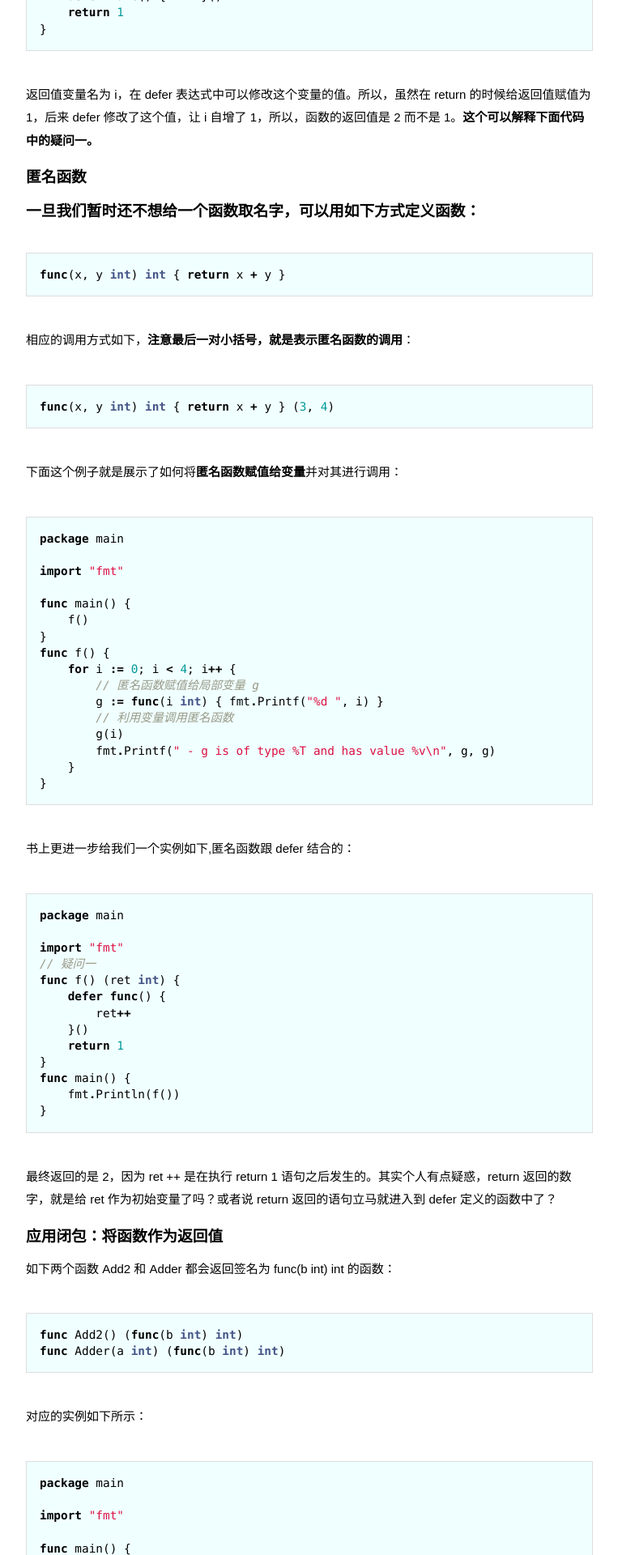
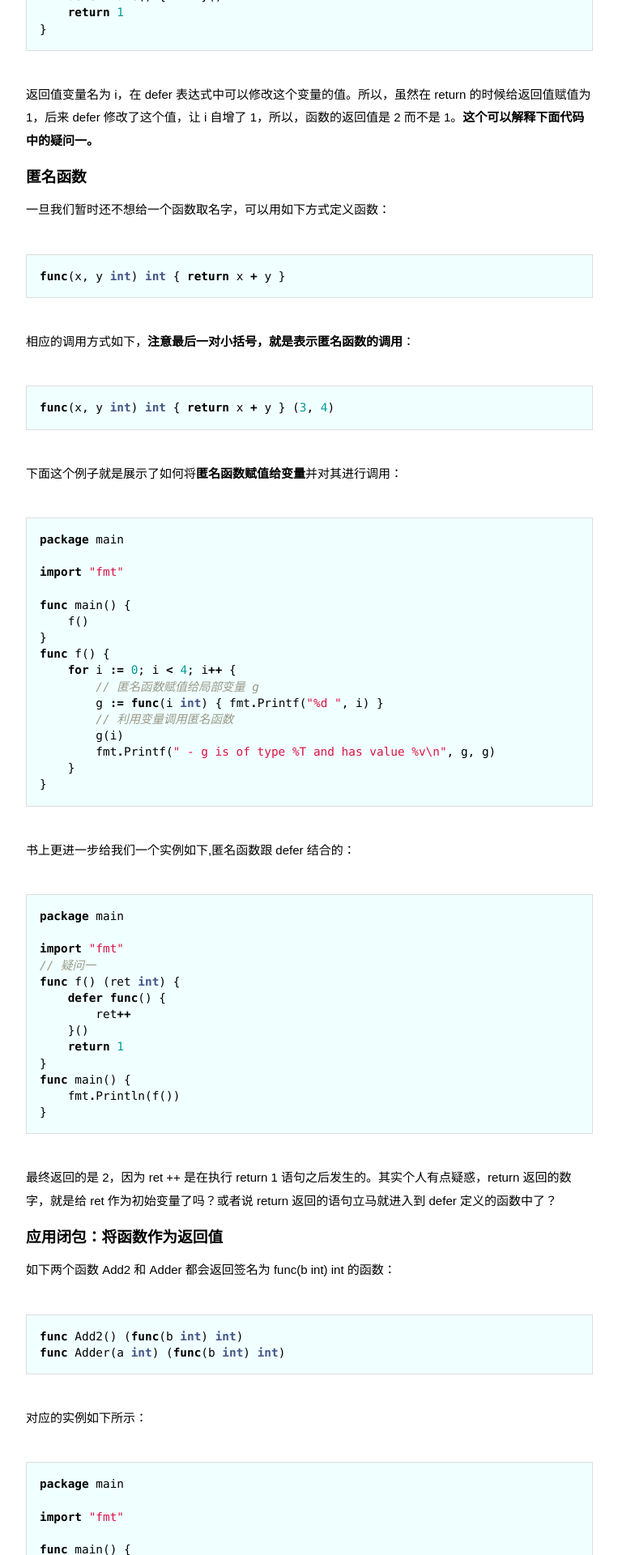
Before and after one commit to wuchangfeng/wuchangfeng.github.io, a Jekyll site: the page built from _posts/2016-11-13-defer-and-clorse-in-go.md, in a window 1280 px wide. Shown: the part 1016-2936 px from the top of the page at 81% size, without its empty margins (258-1021 px from the left). Built offline with Jekyll 4.4.1, drawn with Linux system fonts in a browser that asks for light colours; some web fonts are replaced; comment, search, counter and statistics services are not loaded.

Commit message:
blog update

````diff
--- a/_posts/2016-11-13-defer-and-clorse-in-go.md
+++ b/_posts/2016-11-13-defer-and-clorse-in-go.md
@@ -39,7 +39,7 @@ func c() (i int) {
 
 ### 匿名函数
 
-### 一旦我们暂时还不想给一个函数取名字，可以用如下方式定义函数：
+一旦我们暂时还不想给一个函数取名字，可以用如下方式定义函数：
 
 ```go
 func(x, y int) int { return x + y }
````
